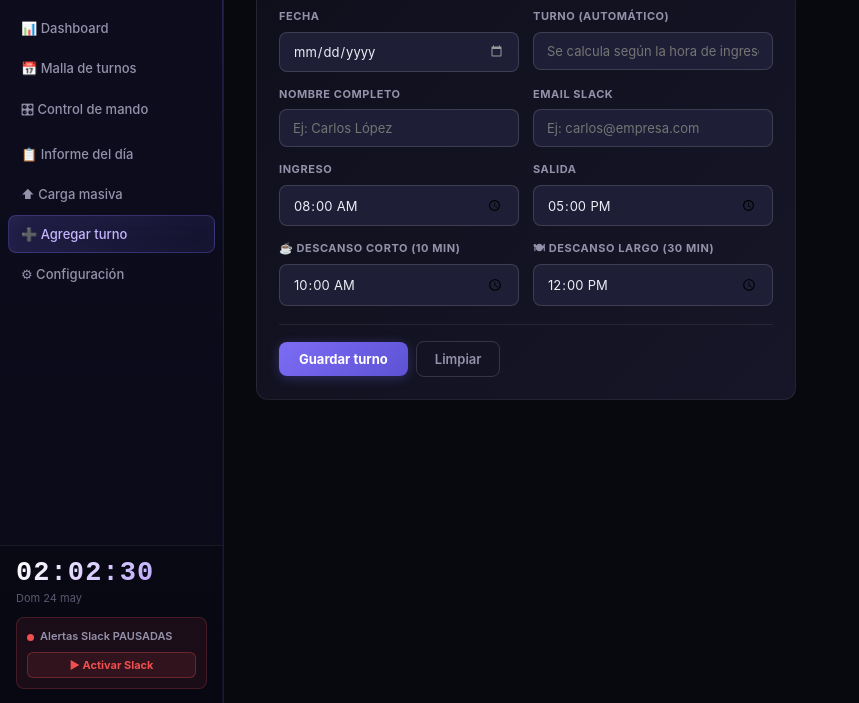
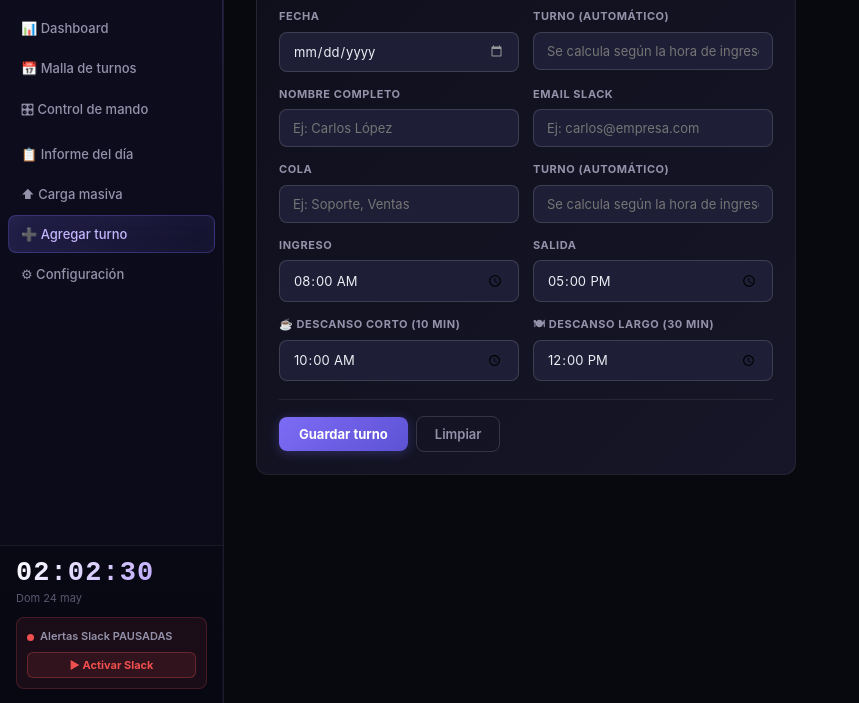
Before and after one commit to rodrigobaron-dotcom/opscontrol, a website: page index.html in a window 1280 px wide. Both pictures are taken after a click on the button "➕ Agregar turno". Shown: the part 97-800 px from the top of the page, without its empty margins (0-859 px from the left). Drawn offline with Linux system fonts and the light colour scheme; a script that the page names is missing.

Commit message:
Fix crítico: campo f-cola faltaba en el formulario - causaba error al editar

```diff
--- a/index.html
+++ b/index.html
@@ -919,6 +919,19 @@ input[type=date]::-webkit-calendar-picker-indicator{filter:invert(.6)}
         </div>
         <div class="form-row">
           <div class="form-group">
+            <label class="form-label">Cola</label>
+            <input type="text" id="f-cola" placeholder="Ej: Soporte, Ventas" list="dl-colas">
+            <datalist id="dl-colas"></datalist>
+          </div>
+          <div class="form-group">
+            <label class="form-label">Turno (automático)</label>
+            <input type="text" id="f-turno" readonly
+              style="background:var(--bg3);color:var(--text3);cursor:default"
+              placeholder="Se calcula según la hora de ingreso">
+          </div>
+        </div>
+        <div class="form-row">
+          <div class="form-group">
             <label class="form-label">Ingreso</label>
             <input type="time" id="f-ingreso" value="08:00" oninput="document.getElementById('f-turno').value=calcTurno(this.value)">
           </div>
```
